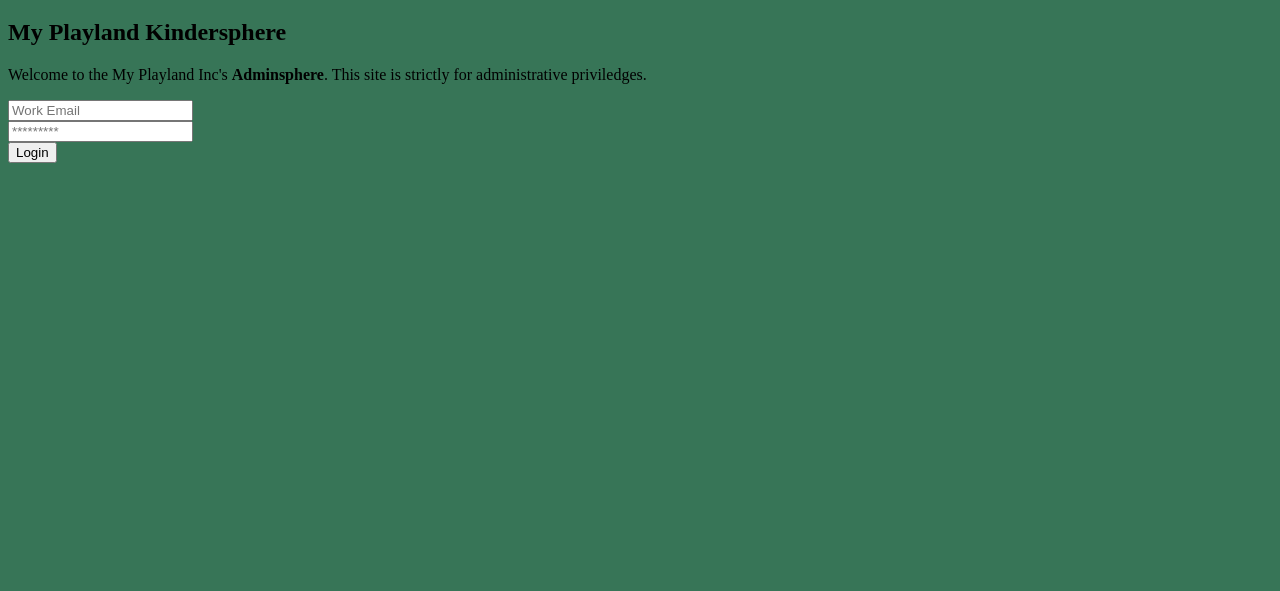
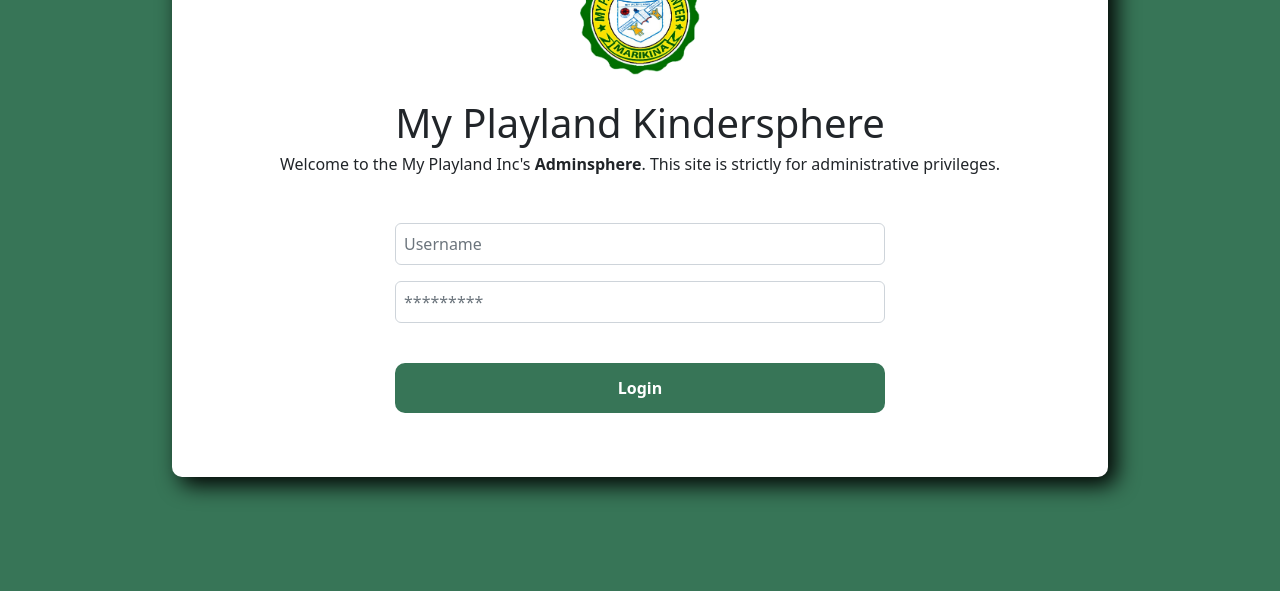
Before and after one commit to mnemoria/MyPlayland-KinderSphere, a PHP site: page /pages/admin_login.php in a window 1280 px wide. Shown: the part 209-800 px from the top of the page. Run offline with PHP 8.4, Linux system fonts and the light colour scheme; some libraries are stand-ins or nearby versions.

Commit message:
Added admin login
notes in README.md

```diff
--- /dev/null
+++ b/assets/data/admin_login.sql
@@ -0,0 +1 @@
+CREATE TABLE `myplaylandsis`.`admin_login` (`username` VARCHAR(25) NOT NULL , `password` CHAR(255) NOT NULL ) ENGINE = InnoDB;
--- a/pages/admin_login.php
+++ b/pages/admin_login.php
@@ -1,59 +1,110 @@
-<?php include('server.php');
+<?php
+    session_start();
 
-    if(isset($_POST['login_admin'])){
-        $email = mysqli_real_escape_string($connection, $_POST['email']);
-        $password = mysqli_real_escape_string($connection, $_POST['password']);
+    $title = "Admin Login";
+	include('server.php');
+	include('head.php');
 
-        $query1 = mysqli_query($connection, "SELECT * FROM `admininfo` WHERE email = '$email' AND password = '$password'") or die('query failed');
+    if(isset($_SESSION['log'])) {
+        header("Location: admin_dashboard.php");
+        exit();
+    }
 
-        if(mysqli_num_rows($query1) > 0){
-            header('location:admin_dashboard.php'); // PUT DASHBOARD PAGE HERE
-        }else{
-            $msg[] = 'Incorrect Administrative Details!';
-        }
-    }
+    // To insert username and pass via php code
+    // $username = "admin";
+    // $password = "admin123";
+    // $hash = password_hash($password, PASSWORD_DEFAULT);
 ?>
 
+<!DOCTYPE html>
+<html>
+    <body class="d-flex align-items-center justify-content-center" style="background: #377557;">
+        <div class="container w-75">
+            <div class="box px-5 py-5 text-center">
 
-  <?php
-    if (isset($msg)) {
-      $alertMessages = '';
-      foreach ($msg as $msg) {
-          $alertMessages .= $msg . '\n';
-      }
-      echo '<script>alert("' . $alertMessages . '");</script>';
-      echo '<style>.alert { background-color: #377557; color: #fff; padding: 10px; }</style>';
-    }
-  ?>
+                <!-- Header -->
+                <img src="../assets/img/logo.png" class="img-fluid mb-4" alt="" height="120px" width="120px">
+                <h1 class="font-weight-bold">My Playland Kindersphere</h1>
+                <h6 class="mb-5">Welcome to the My Playland Inc's <strong>Adminsphere</strong>. This site is strictly for administrative privileges.</h6>
 
-  <body style="background: #377557;">
-    <section class="Form my-5 mx-5">
-      <div class="container">
-        <div class="row no-gutters">
-          <div class="col-lg-5 d-flex justify-content-center pb-5 pt-5">
-            <img src="assets/logo.png" class="img-fluid" alt="" height="200px" width="300px">
-          </div>
-          <div class="col-lg-7 px-5 pt-5">
-            <h1 class="font-weight-bold">My Playland Kindersphere</h1>
-            <p class="mb-5">Welcome to the My Playland Inc's <strong>Adminsphere</strong>. This site is strictly for administrative priviledges.</p>
-            <form method="post" action="">
+                <form action="<?php htmlspecialchars($_SERVER["PHP_SELF"]) ?>" method="post">
+
+                    <!-- Show error -->
+                    <?php if(isset($_GET['error'])) { ?>
+                            <p class="col-lg-7 mx-auto p-2" style="background-color: #F2DEDE; color: #A94442"> <?php echo $_GET['error']; ?> </p>
+                    <?php } ?>
+
+                    <!-- Username -->
                     <div class="form-row">
-                    <div class="col-lg-7">
-                    <input type="workmail" placeholder="Work Email" name="email" class="form-control my-2 p-2">
+                        <div class="col-lg-7 mx-auto">
+                            <input type="username" placeholder="Username" name="username" class="form-control my-3 p-2">
                         </div>
                     </div>
+
+                    <!-- Password -->
                     <div class="form-row">
-                    <div class="col-lg-7">
-                    <input type="password" placeholder="*********" name="password" class="form-control my-2 p-2">
+                        <div class="col-lg-7 mx-auto">
+                            <input type="password" placeholder="*********" name="password" class="form-control my-3 p-2">
                         </div>
                     </div>
+
+                    <!-- Button -->
                     <div class="form-row">
-                    <div class="col-lg-7">
-                    <button type="submit" name="login_admin" class="btn1 mt-3 mb-5">Login</button>
+                        <div class="col-lg-7 mx-auto">
+                            <button type="submit" name="admin_login"
+                                class="btn1 mt-4 mb-3">Login</button>
                         </div>
                     </div>
                 </form>
+
             </div>
         </div>
-      </div>
-    </section>
+    </body>
+</html>
+
+<?php
+	if($_SERVER["REQUEST_METHOD"] == "POST"){
+
+        $username = mysqli_real_escape_string($connection, $_POST['username']);
+        $PTpassword = mysqli_real_escape_string($connection, $_POST['password']);
+
+        // Username textbox is empty
+        if(empty($username)){
+            header("Location: admin_login.php?error=Username is required");
+            exit();
+        }
+
+        // Password textbox is empty
+        elseif(empty($PTpassword)){
+            header("Location: admin_login.php?error=Password is required");
+            exit();
+        }
+
+        // textbox is filled
+        else {
+            $query = "SELECT password FROM admin_login WHERE username = '$username'";
+            $result = mysqli_query($connection, $query);
+
+            if(mysqli_num_rows($result) > 0){
+                $row = mysqli_fetch_assoc($result);
+                $CTpassword = $row['password'];
+                $_SESSION['username'] = $username;
+
+                // Check if entered plaintext password is same with ciphertext
+                if(password_verify($PTpassword, $CTpassword)){
+                    $_SESSION['log'] = true;
+                    header("Location: admin_dashboard.php");
+                } else{
+                    header("Location: admin_login.php?error=Incorrect Password");
+                    exit();
+                }
+
+            }else{
+                header("Location: admin_login.php?error=Account not found");
+                exit();
+            }
+        }
+    }
+
+    mysqli_close($connection);
+?>
--- a/pages/head.php
+++ b/pages/head.php
@@ -3,15 +3,16 @@
     <meta charset="UTF-8">
     <meta http-equiv="X-UA-Compatible" content="IE=edge">
     <meta name="viewport" content="width=device-width, initial-scale=1.0">
-    <link rel="icon" href="../assets/img/logo.png" type="image/x-icon"/>
+    <link rel="icon" href="../assets/img/Logo.png" type="image/x-icon"/>
     <title><?php if(isset($title)) echo $title . ' |'; ?> KinderSphere</title>
 
     <link rel="stylesheet" href="https://cdnjs.cloudflare.com/ajax/libs/font-awesome/6.1.1/css/all.min.css" integrity="sha512-KfkfwYDsLkIlwQp6LFnl8zNdLGxu9YAA1QvwINks4PhcElQSvqcyVLLD9aMhXd13uQjoXtEKNosOWaZqXgel0g==" crossorigin="anonymous" referrerpolicy="no-referrer" />
     <link rel="stylesheet" href="..\styles\sidebar.css">
-    <link rel="stylesheet" href="..\styles\styles.css">
+    <link rel="stylesheet" href="..\styles\style.css">
 	<link rel="stylesheet" href="table.css">
     <link rel="stylesheet" href="view.css">
 
+    <link href="https://cdn.jsdelivr.net/npm/bootstrap@5.2.3/dist/css/bootstrap.min.css" rel="stylesheet">
     <link rel="stylesheet" href="https://fonts.googleapis.com/css?family=Roboto|Varela+Round">
     <link rel="stylesheet" href="https://fonts.googleapis.com/icon?family=Material+Icons">
     <script src="https://code.jquery.com/jquery-3.5.1.min.js"></script>
@@ -23,5 +24,4 @@
     <script src="https://ajax.googleapis.com/ajax/libs/jquery/3.6.4/jquery.min.js"></script>
     <script src="../scripts/script.js"></script>
 
-
 </head>
--- a/pages/server.php
+++ b/pages/server.php
@@ -1,5 +1,12 @@
 <?php
-    // 'localhost', 'root', '', 'database name'
-    $database_name = 'myplaylandsis';
-    $connection = mysqli_connect('localhost','root','',$database_name) or die('connection failed');
+    $serverName = 'localhost';
+    $userName = 'root';
+    $password = '';
+    $dbName = 'myplaylandsis';
+
+    $connection = mysqli_connect($serverName, $userName, $password, $dbName) or die('connection failed');
+
+    if (!$connection) {
+        echo "Connection failed!";
+    }
 ?>
--- a/styles/styles.css
+++ b/styles/style.css
@@ -3,14 +3,17 @@
     margin: 0;
     box-sizing: border-box;
   }
+
   p{
     font-size: small;
   }
+
   .box, .row{
     background: white;
     border-radius: 10px;
     box-shadow: 8px 8px 22px black;
   }
+
   .btn1{
     border: none;
     outline: none;
@@ -21,11 +24,11 @@
     border-radius: 10px;
     font-weight: bold;
   }
+
   .btn1:hover{
-    background-color: white;
-    border: 1px solid #377557;
-    color: #377557;
+    background-color: #2a5741;
   }
+
   .center-buttons {
     display: flex;
     justify-content: center;
```
Also changed, not shown: pages/admin_dashboard.php (+18 -0 lines), pages/admin_logout.php (added, +8 -0 lines), services/server.php (+7 -3 lines), assets/img/logo.png, pages/README.md, pages/admin/course.php (added), pages/admin/sections.php (added), pages/admin/students.php (added), pages/admin/subjects.php (added), pages/admin/teachers.php (added). Lines whose indentation alone changed are shown as unchanged.
